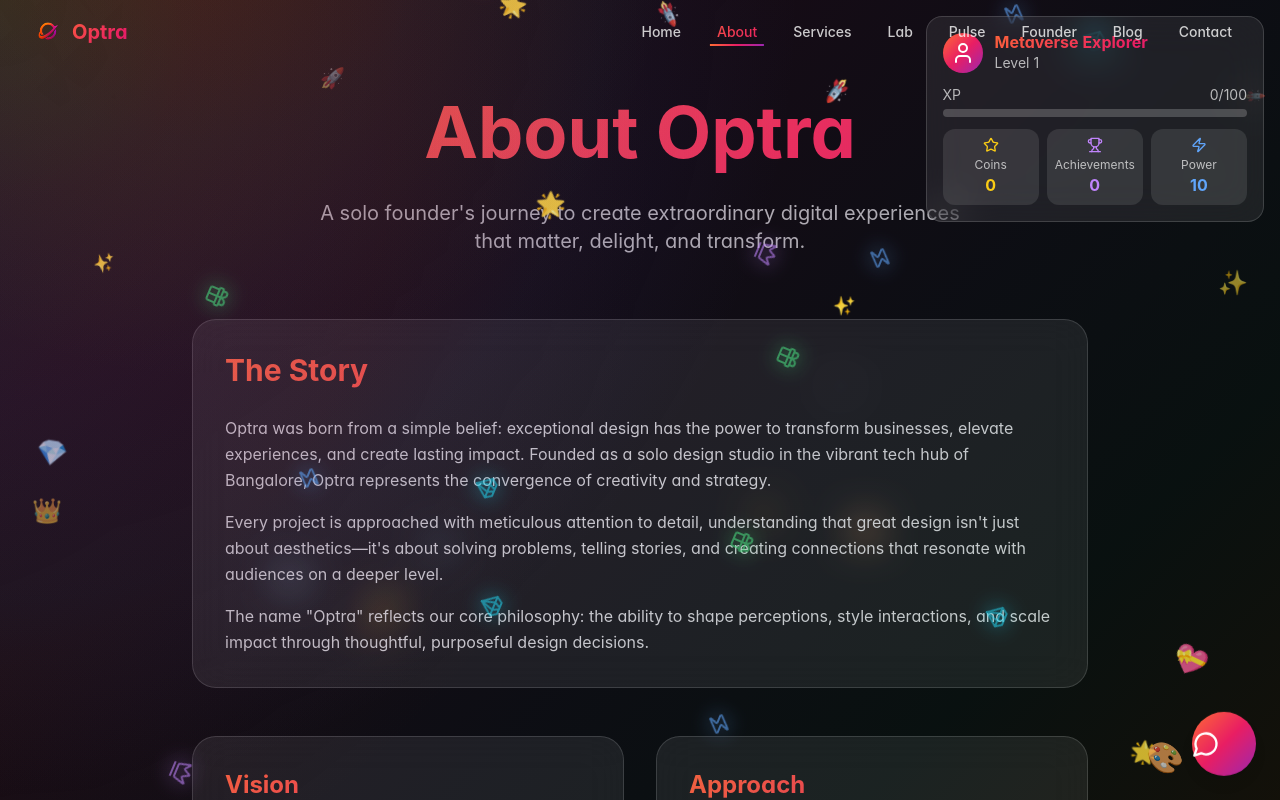
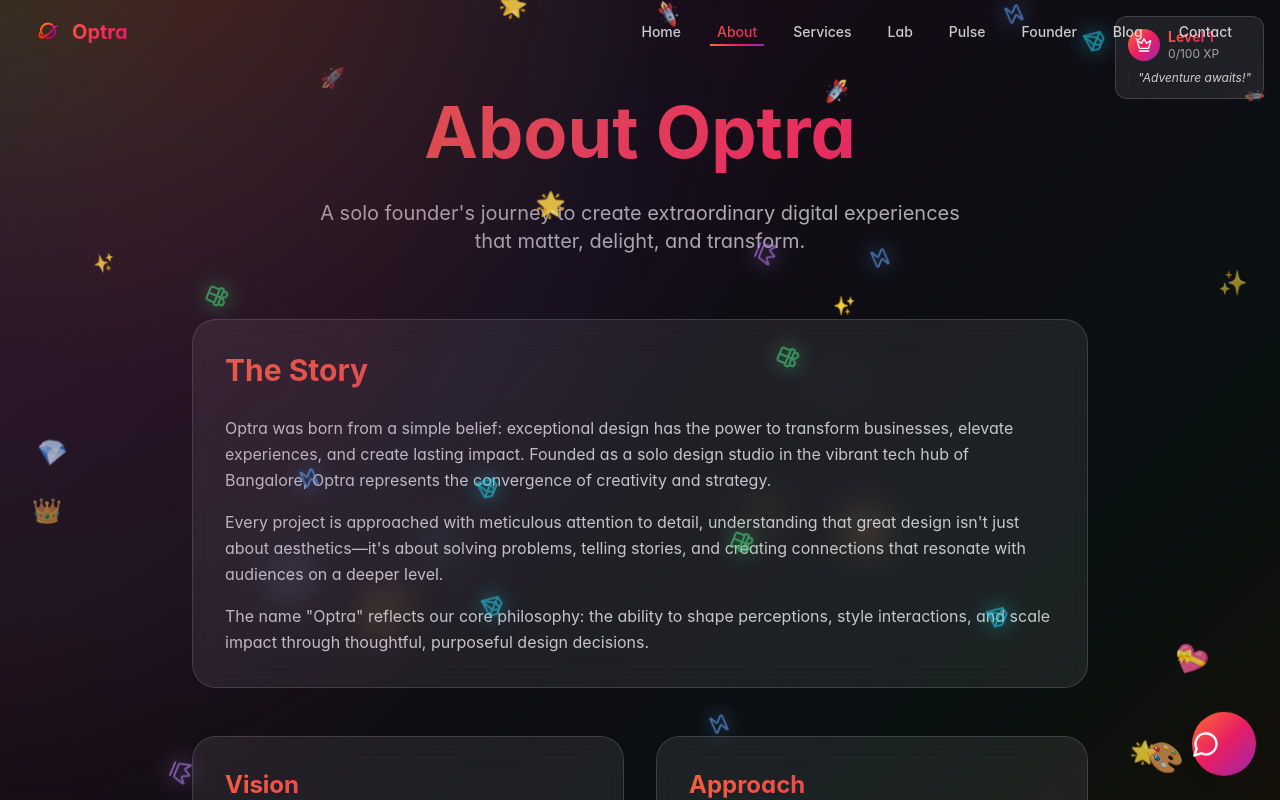
Before and after one commit to Optra-Design/optra-pulse-project, a React (Vite) app: page /about in a window 1280 px wide. Shown: the top 800 px of the page. Built offline with nearby package versions, Linux system fonts and the light colour scheme.

Commit message:
Refactor: Remove notifications and level, add quote
- Removed the notification system from the MetaverseHUD.
- Removed the level display.
- Added a small section with level and a quote.

```diff
--- a/src/components/MetaverseHUD.tsx
+++ b/src/components/MetaverseHUD.tsx
@@ -11,11 +11,20 @@ const MetaverseHUD = () => {
     achievements: 0
   });
 
-  const [notifications, setNotifications] = useState<Array<{
-    id: number;
-    message: string;
-    type: 'xp' | 'achievement' | 'coin';
-  }>>([]);
+  const [currentQuote, setCurrentQuote] = useState("Adventure awaits!");
+
+  const quotes = [
+    "Adventure awaits!",
+    "Design is thinking made visual",
+    "Innovation distinguishes leaders",
+    "Creativity takes courage",
+    "The future belongs to creators",
+    "Dream big, build bigger",
+    "Code poetry into reality",
+    "Every pixel tells a story",
+    "Imagination is everything",
+    "Create, iterate, inspire"
+  ];
 
   useEffect(() => {
     // Listen for metaverse events
@@ -25,7 +34,8 @@ const MetaverseHUD = () => {
         const newLevel = Math.floor(newXP / 100) + 1;
 
         if (newLevel > prev.level) {
-          addNotification(`Level Up! You're now level ${newLevel}!`, 'achievement');
+          // Change quote when leveling up
+          setCurrentQuote(quotes[Math.floor(Math.random() * quotes.length)]);
         }
 
         return {
@@ -35,102 +45,46 @@ const MetaverseHUD = () => {
           coins: prev.coins + 5
         };
       });
-
-      addNotification('+10 XP earned!', 'xp');
     };
 
     const handleAchievement = () => {
       setUserStats(prev => ({ ...prev, achievements: prev.achievements + 1 }));
-      addNotification('Achievement Unlocked!', 'achievement');
+      // Change quote on achievement
+      setCurrentQuote(quotes[Math.floor(Math.random() * quotes.length)]);
     };
 
     // Add event listeners for clicks and interactions
     document.addEventListener('click', handleXPGain);
 
+    // Change quote periodically
+    const quoteInterval = setInterval(() => {
+      setCurrentQuote(quotes[Math.floor(Math.random() * quotes.length)]);
+    }, 15000);
+
     return () => {
       document.removeEventListener('click', handleXPGain);
+      clearInterval(quoteInterval);
     };
   }, []);
 
-  const addNotification = (message: string, type: 'xp' | 'achievement' | 'coin') => {
-    const newNotification = {
-      id: Date.now(),
-      message,
-      type
-    };
-
-    setNotifications(prev => [...prev, newNotification]);
-
-    setTimeout(() => {
-      setNotifications(prev => prev.filter(n => n.id !== newNotification.id));
-    }, 3000);
-  };
-
   return (
     <>
-      {/* HUD Panel */}
-      <div className="fixed top-4 right-4 z-50 glass p-4 rounded-2xl min-w-64">
-        <div className="flex items-center gap-3 mb-3">
-          <div className="w-10 h-10 bg-optra-gradient rounded-full flex items-center justify-center">
-            <User className="w-6 h-6 text-white" />
+      {/* Compact Level & Quote Panel */}
+      <div className="fixed top-4 right-4 z-50 glass p-3 rounded-xl max-w-xs">
+        <div className="flex items-center gap-2 mb-2">
+          <div className="w-8 h-8 bg-optra-gradient rounded-full flex items-center justify-center">
+            <Crown className="w-4 h-4 text-white" />
           </div>
-          <div>
-            <div className="font-bold text-gradient">Metaverse Explorer</div>
-            <div className="text-sm text-foreground/70">Level {userStats.level}</div>
+          <div className="text-sm">
+            <div className="font-bold text-gradient">Level {userStats.level}</div>
+            <div className="text-xs text-foreground/60">{userStats.xp % 100}/100 XP</div>
           </div>
         </div>
 
-        {/* XP Bar */}
-        <div className="mb-3">
-          <div className="flex justify-between text-sm text-foreground/70 mb-1">
-            <span>XP</span>
-            <span>{userStats.xp % 100}/{userStats.xpToNext}</span>
-          </div>
-          <div className="w-full bg-white/20 rounded-full h-2">
-            <div
-              className="bg-optra-gradient h-2 rounded-full transition-all duration-300"
-              style={{ width: `${(userStats.xp % 100)}%` }}
-            />
-          </div>
+        {/* Quote */}
+        <div className="text-xs text-foreground/80 italic border-l-2 border-optra-gradient pl-2">
+          "{currentQuote}"
         </div>
-
-        {/* Stats */}
-        <div className="grid grid-cols-3 gap-2 text-center">
-          <div className="bg-white/10 rounded-lg p-2">
-            <Star className="w-4 h-4 text-yellow-400 mx-auto mb-1" />
-            <div className="text-xs text-foreground/70">Coins</div>
-            <div className="font-bold text-yellow-400">{userStats.coins}</div>
-          </div>
-          <div className="bg-white/10 rounded-lg p-2">
-            <Trophy className="w-4 h-4 text-purple-400 mx-auto mb-1" />
-            <div className="text-xs text-foreground/70">Achievements</div>
-            <div className="font-bold text-purple-400">{userStats.achievements}</div>
-          </div>
-          <div className="bg-white/10 rounded-lg p-2">
-            <Zap className="w-4 h-4 text-blue-400 mx-auto mb-1" />
-            <div className="text-xs text-foreground/70">Power</div>
-            <div className="font-bold text-blue-400">{userStats.level * 10}</div>
-          </div>
-        </div>
-      </div>
-
-      {/* Notifications */}
-      <div className="fixed top-4 left-4 z-50 space-y-2">
-        {notifications.map(notification => (
-          <div
-            key={notification.id}
-            className={`glass p-3 rounded-lg animate-fade-in flex items-center gap-2 ${
-              notification.type === 'xp' ? 'border-l-4 border-blue-400' :
-              notification.type === 'achievement' ? 'border-l-4 border-purple-400' :
-              'border-l-4 border-yellow-400'
-            }`}
-          >
-            {notification.type === 'xp' && <Zap className="w-4 h-4 text-blue-400" />}
-            {notification.type === 'achievement' && <Trophy className="w-4 h-4 text-purple-400" />}
-            {notification.type === 'coin' && <Star className="w-4 h-4 text-yellow-400" />}
-            <span className="text-sm font-medium">{notification.message}</span>
-          </div>
-        ))}
       </div>
     </>
   );
```
